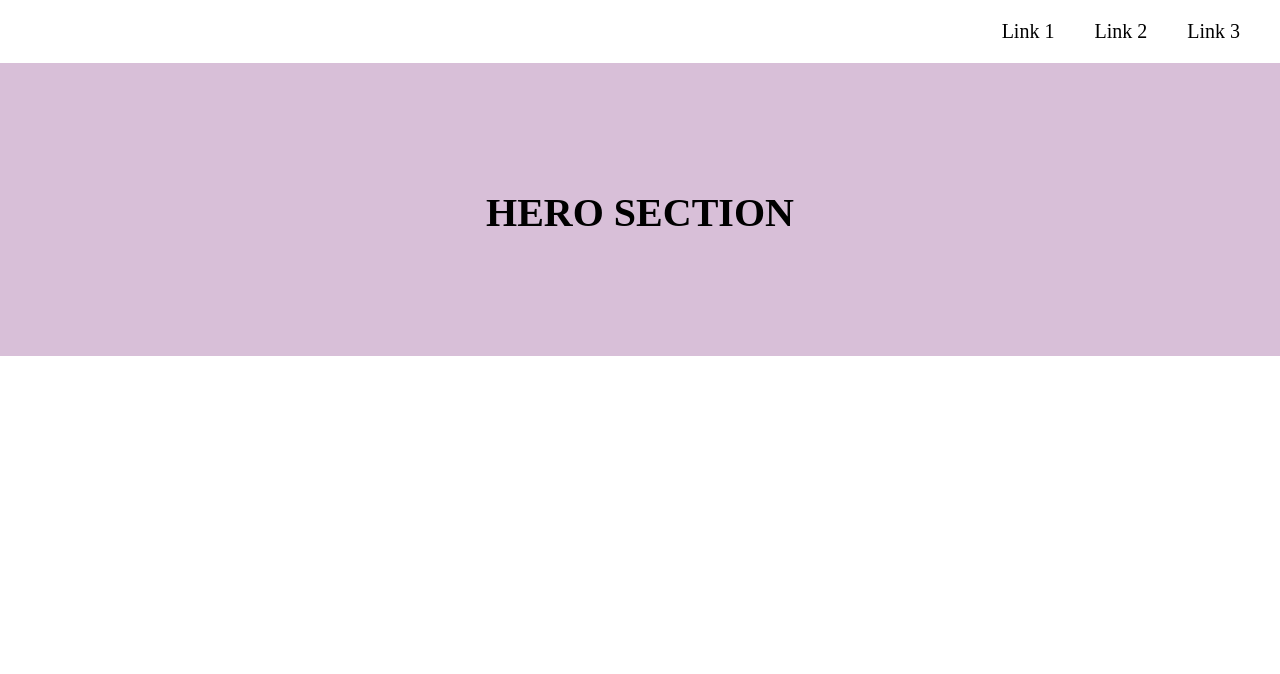
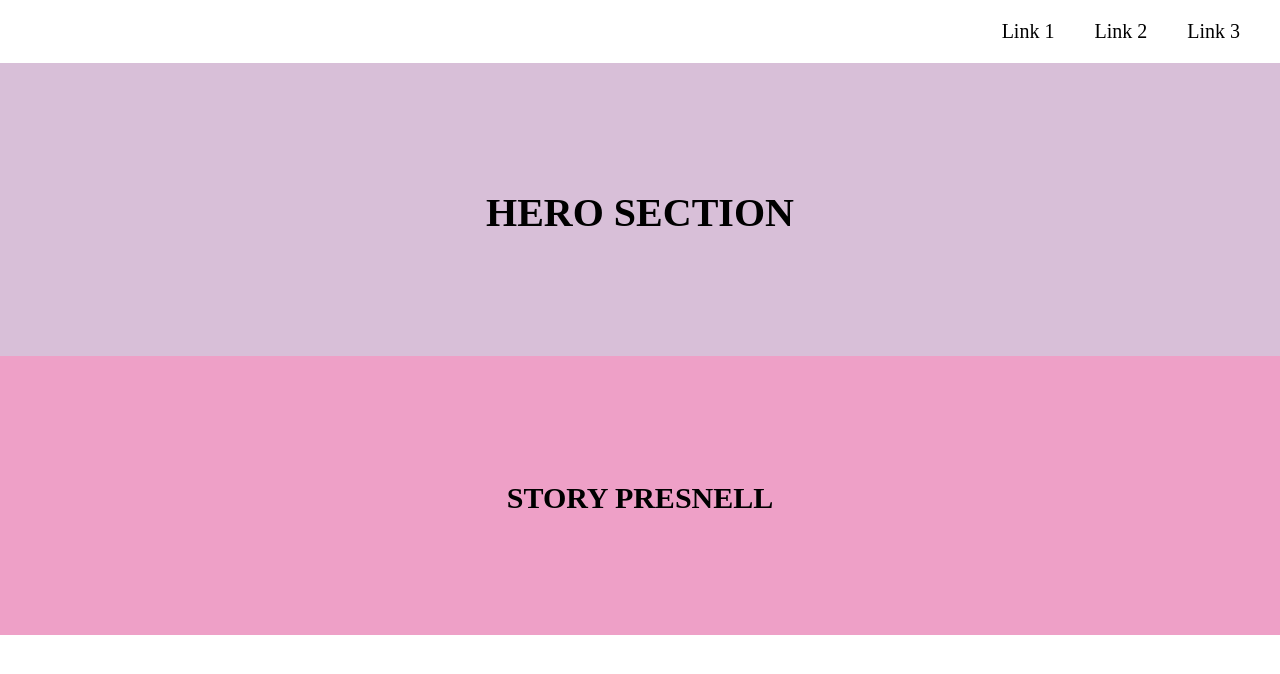
Before and after one commit to anita-epp/GDMA-FA24, a plain HTML site: page WEB2-EX4/index.html in a window 1280 px wide. Drawn offline with Linux system fonts and the light colour scheme.

Commit message:
add story section to website, and style

```diff
--- a/WEB2-EX4/css/main.css
+++ b/WEB2-EX4/css/main.css
@@ -116,3 +116,8 @@ main > section {
 .hero {
     background: thistle;
 }
+
+/* ----- STORY ----- */
+.story {
+    background-color: rgb(238, 160, 199);
+}
--- a/WEB2-EX4/index.html
+++ b/WEB2-EX4/index.html
@@ -28,6 +28,14 @@
                 </div>
             </section>
 
+            <section class="story">
+                <div class="wrapper">
+                    <header>
+                        <h2>Story Presnell</h2>
+                    </header>
+                </div>
+            </section>
+
         </main>
 
         <!-- Footer -->
```
Also changed, not shown: 1 other file.
